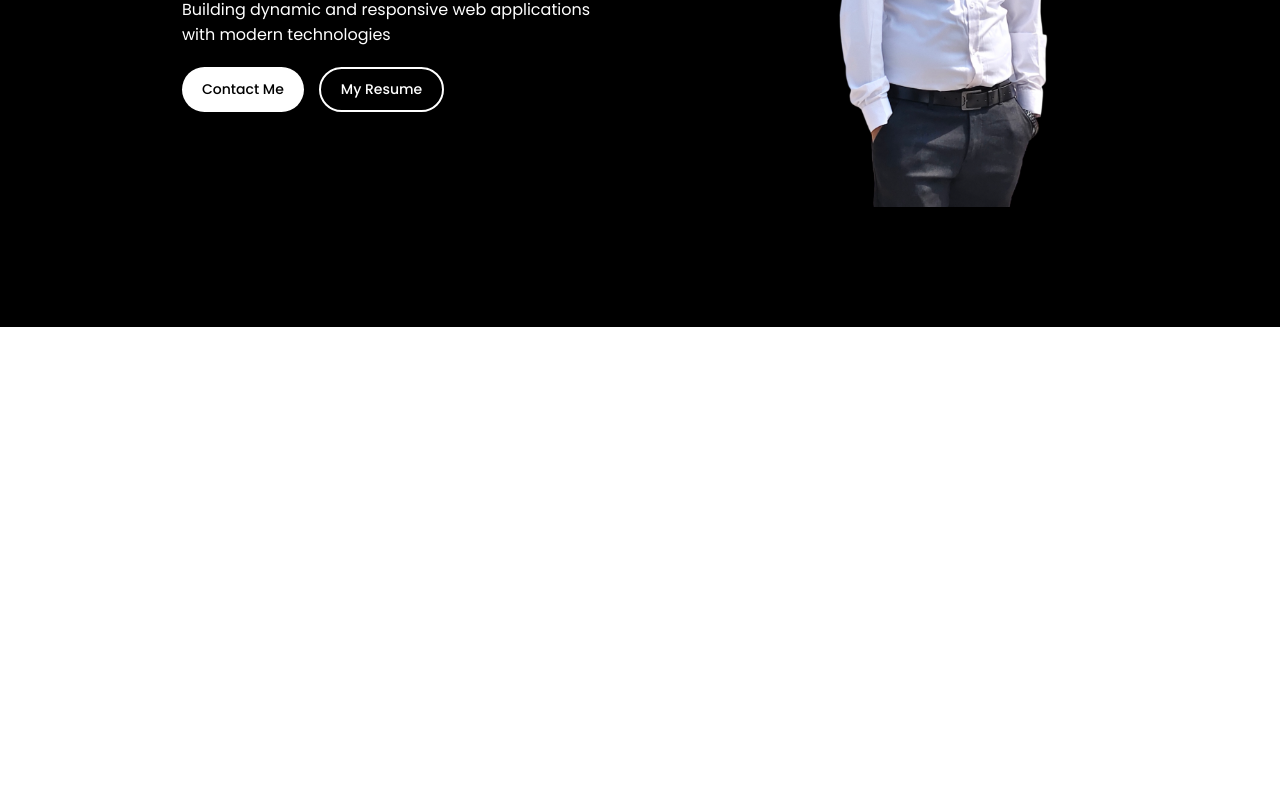
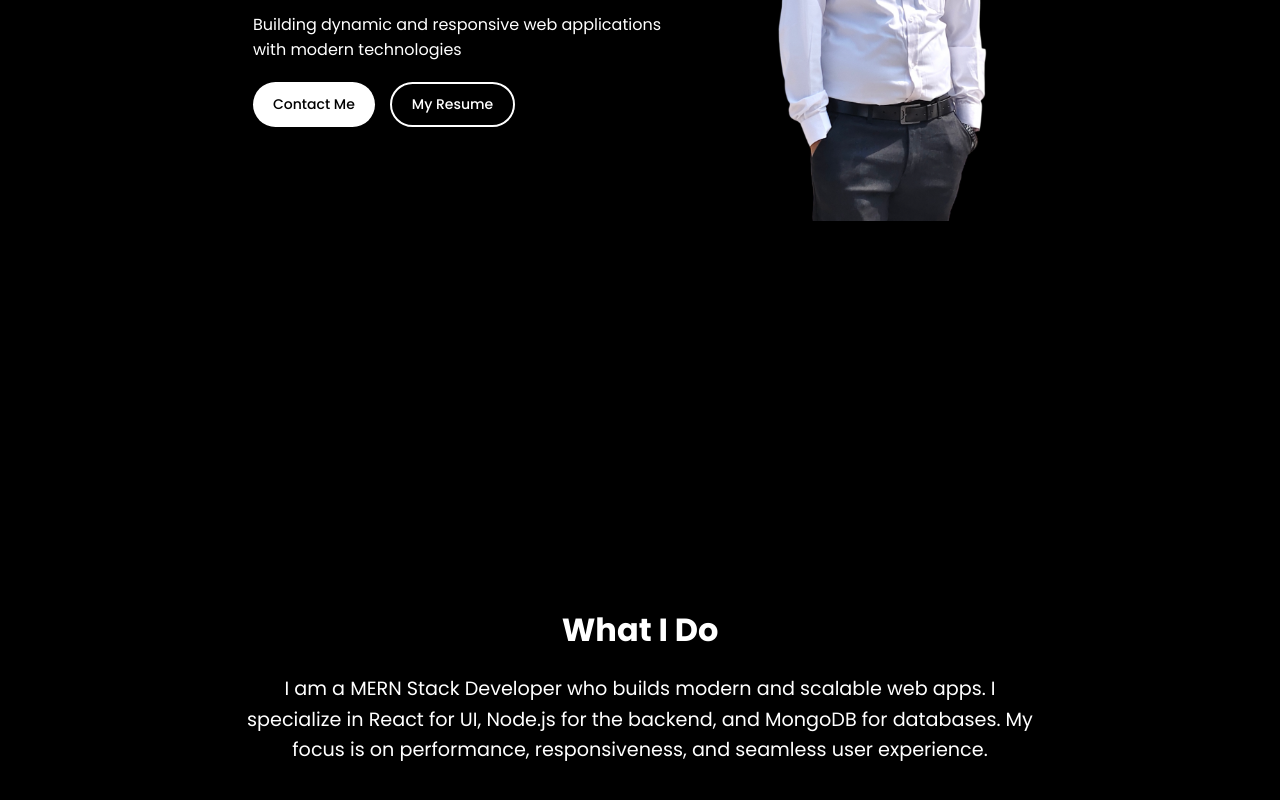
Before and after one commit to Mdraza78/Portfolio, a React (Vite) app: page / in a window 1280 px wide. Shown: the part 440-1240 px from the top of the page. Before the commit the page ends 800 px from the top, so only its background shows below. Built offline with nearby package versions, Linux system fonts and the light colour scheme.

Commit message:
added what i do

```diff
--- a/src/components/Body.css
+++ b/src/components/Body.css
@@ -52,7 +52,7 @@
 }
 
 .space2 {
-  width: 30px;
+  width: 20px;
 }
 
 /* Buttons container styling */
--- /dev/null
+++ b/src/components/Body1.css
@@ -0,0 +1,28 @@
+.body {
+    background-color: black;
+    height: 90vh;
+    display: flex;
+    justify-content: center;
+    align-items: center;
+}
+
+.content {
+    text-align: center;
+    color: white;
+    padding: 20px;
+    max-width: 800px;
+    transform: translateY(-30px); /* Moves content slightly up */
+}
+
+.heading {
+
+    font-family: 'Poppins', sans-serif;
+
+    margin-bottom: 20px;
+}
+
+.intro {
+    font-family: 'Poppins', sans-serif;
+    font-size: 1.2em;
+    line-height: 1.6;
+}
--- /dev/null
+++ b/src/components/Body1.jsx
@@ -0,0 +1,17 @@
+import React from 'react'
+import './Body1.css'
+
+export default function Body1() {
+  return (
+    <div className="body">
+      <div className="content">
+        <h1 className="heading">What I Do</h1>
+        <p className="intro">
+          I am a MERN Stack Developer who builds modern and scalable web apps.
+          I specialize in React for UI, Node.js for the backend, and MongoDB for databases.
+          My focus is on performance, responsiveness, and seamless user experience.
+        </p>
+      </div>
+    </div>
+  )
+}
--- a/src/components/Main.jsx
+++ b/src/components/Main.jsx
@@ -1,11 +1,13 @@
 import React from 'react'
 import Navbar from "./Navbar"
 import Body from "./Body"
+import Body1 from './Body1'
 export default function Main() {
   return (
     <div>
       <Navbar/>
       <Body/>
+      <Body1/>
     </div>
   )
 }
--- a/src/components/Navbar.css
+++ b/src/components/Navbar.css
@@ -43,12 +43,13 @@
   color: white;
   font-size: 16px;
   font-weight: 500;
-  transition: color 0.3s ease;
+  transition: all 0.3s ease; /* Smooth transition for all properties */
   font-family: 'Montserrat', sans-serif; /* Apply Montserrat font */
 }
 
 .link:hover {
-  color: #007bff; /* Change color on hover */
+  color: gold; /* Change color on hover */
+  text-shadow: 0 0 10px gold, 0 0 20px gold; /* Glow effect */
 }
 
 /* Connect button styling */
```
